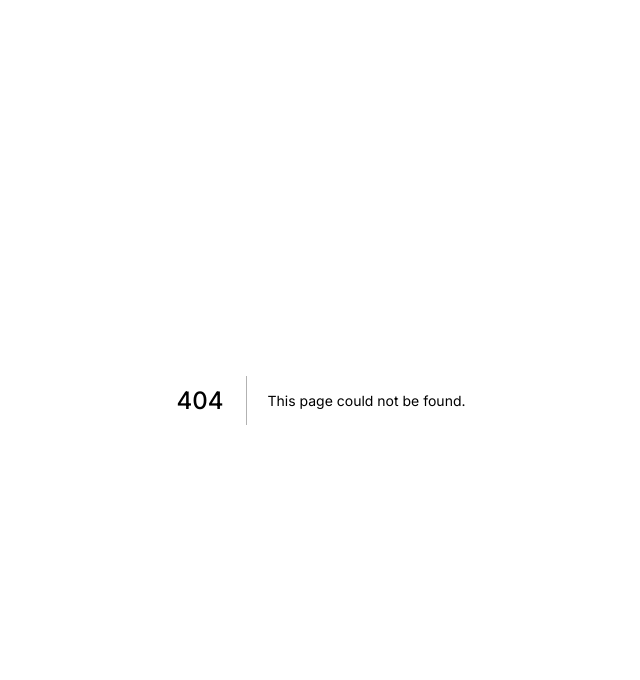
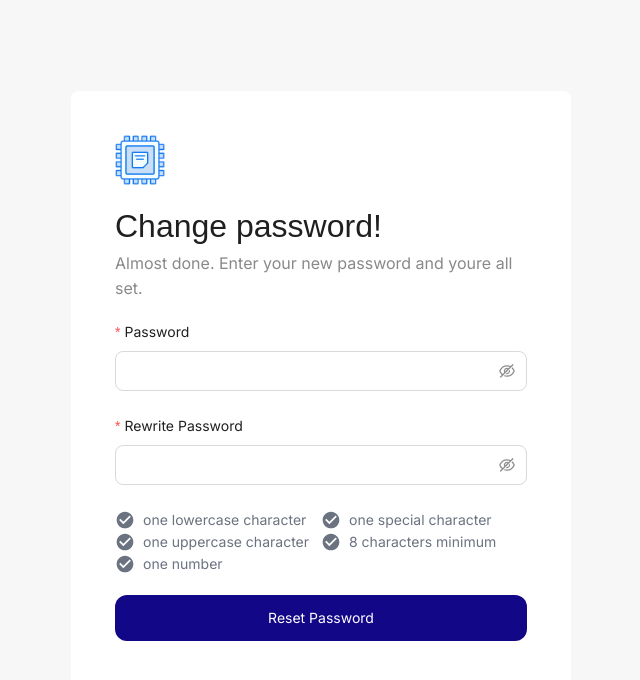
Before and after one commit to linear-digital/b2b-client, a Next.js app: page /auth/change-password in a window 1280 px wide. Before the commit this address had no page. Shown: the top 680 px of the page, without its empty margins (319-959 px from the left). Built offline with nearby package versions, Linux system fonts and the light colour scheme.

Commit message:
update Footer.tsx, page.tsx and globals.css

```diff
--- a/Components/Bars/Footer/Footer.tsx
+++ b/Components/Bars/Footer/Footer.tsx
@@ -10,7 +10,7 @@ import { Button } from 'antd';
 const Footer = () => {
     return (
         <footer className='bg-black w-full  mt-52'>
-            <div className="container grid grid-cols-12 py-10 gap-x-10">
+            <div className="container mx-auto grid grid-cols-12 py-10 gap-x-10">
                 <div className='col-span-3'>
                     <Logo color='white' />
                     <p className='text-sm leading-normal text-white mt-2'>
@@ -89,7 +89,7 @@ const Footer = () => {
                 </div>
             </div>
             <hr />
-            <div className='py-5 text-white container flex justify-between text-sm'>
+            <div className='py-5 text-white container mx-auto flex justify-between text-sm'>
                 <p className='text-sm'>©2024 Your Company</p>
                 <div className='flex gap-x-3'>
                     <Link href={'/'}>
--- /dev/null
+++ b/app/auth/change-password/Form.tsx
@@ -0,0 +1,85 @@
+'use client';
+
+import React from 'react';
+import type { FormProps } from 'antd';
+import { Button, Checkbox, Form, Input } from 'antd';
+import CheckCircleIcon from '@mui/icons-material/CheckCircle';
+
+import Link from 'next/link';
+type FieldType = {
+    rewirte: string;
+    password: string;
+};
+
+const onFinish: FormProps<FieldType>['onFinish'] = (values) => {
+    console.log('Success:', values);
+};
+
+const onFinishFailed: FormProps<FieldType>['onFinishFailed'] = (errorInfo) => {
+    console.log('Failed:', errorInfo);
+};
+
+const ChangePassword: React.FC = () => {
+    const [password, setPassword] = React.useState('');
+    return (
+        <Form
+            name="basic"
+            labelCol={{ span: 14 }}
+            wrapperCol={{ span: 24 }}
+            style={{ maxWidth: 600 }}
+            onFinish={onFinish}
+
+            onFinishFailed={onFinishFailed}
+            autoComplete="off"
+            layout='vertical'
+            className='mt-5'
+        >
+
+            <Form.Item<FieldType>
+                label="Password"
+                name="password"
+                rules={[{ required: true, message: 'Please input your password!' }]}
+            >
+                <Input.Password size='large' onChange={(e) => setPassword(e.target.value)} />
+            </Form.Item>
+            <Form.Item<FieldType>
+                label="Rewrite Password"
+                name="rewirte"
+                rules={[{ required: true, message: 'Please input your password!' }]}
+            >
+                <Input.Password size='large' onChange={(e) => setPassword(e.target.value)} />
+            </Form.Item>
+            <div className='grid grid-cols-2 mb-5  text-gray-500'>
+                <div className="flex items-center gap-2">
+                    <CheckCircleIcon fontSize='small' className={/[a-z]/.test(password) ? 'text-primary' : ''} />
+                    <span>one lowercase character</span>
+                </div>
+                <div className="flex items-center gap-2">
+                    <CheckCircleIcon fontSize='small' className={/[!@#$%^&*(),.?":{}|<>]/.test(password) ? 'text-primary' : ''} />
+                    <span>one special character</span>
+                </div>
+                <div className="flex items-center gap-2">
+                    <CheckCircleIcon fontSize='small' className={/[A-Z]/.test(password) ? 'text-primary' : ''} />
+                    <span>one uppercase character</span>
+                </div>
+                <div className="flex items-center gap-2">
+                    <CheckCircleIcon fontSize='small' className={password.length >= 8 ? 'text-primary' : ''} />
+                    <span>8 characters minimum</span>
+                </div>
+                <div className="flex items-center gap-2">
+                    <CheckCircleIcon fontSize='small' className={/\d/.test(password) ? 'text-primary' : ''} />
+                    <span>one number</span>
+                </div>
+            </div>
+
+            <Form.Item wrapperCol={{ span: 24 }}>
+                <button className='w-full  bg-primary py-3 rounded-xl text-white' type='submit'>
+                    Reset Password
+                </button>
+            </Form.Item>
+
+        </Form>
+    );
+}
+
+export default ChangePassword;
--- /dev/null
+++ b/app/auth/change-password/page.tsx
@@ -0,0 +1,26 @@
+'use client'
+import { Button, Card, Form, Input, Typography } from 'antd';
+import Image from 'next/image';
+import Link from 'next/link';
+import React from 'react';
+import ChangePassword from './Form';
+
+const page = () => {
+    return (
+        <div className='container mx-auto flex items-center justify-center h-screen'>
+            <Card className='w-[500px] min-h-[400px] border-none p-5'>
+                <Image src={'/icons/forgot.png'} alt="forgot" width={50} height={50} />
+                <h1 className='text-[32px] messiri mt-4'>
+                    Change password!
+                </h1>
+                <p className='text-[16px] text-[#898989]'>
+                    Almost done. Enter your new password and youre all set.
+                </p>
+                <ChangePassword />
+
+            </Card>
+        </div>
+    );
+};
+
+export default page;
--- /dev/null
+++ b/app/auth/forgot/[token]/page.tsx
@@ -0,0 +1,29 @@
+'use client'
+import { Button, Card, Form, Input, Typography } from 'antd';
+import Image from 'next/image';
+import Link from 'next/link';
+import React from 'react';
+
+const page = () => {
+    return (
+        <div className='container mx-auto flex items-center justify-center h-screen'>
+            <Card className='w-[500px] min-h-[400px] border-none p-5'>
+                <Image src={'/icons/forgot.png'} alt="forgot" width={50} height={50} />
+                <h1 className='text-[32px] messiri mt-4'>
+                    Verify email
+                </h1>
+                <p className='text-[16px] text-[#898989]'>
+                    A verification code has been sent to you. Enter the code below
+                </p>
+                <div className='w-full mt-5'>
+                    <Input.OTP />
+                </div>
+                <button className='w-full mt-5 bg-primary py-3 rounded-xl text-white'>
+                    Reset Password
+                </button>
+            </Card>
+        </div>
+    );
+};
+
+export default page;
--- /dev/null
+++ b/app/auth/forgot/page.tsx
@@ -0,0 +1,54 @@
+'use client'
+import { Button, Card, Form, Input } from 'antd';
+import Image from 'next/image';
+import Link from 'next/link';
+import React from 'react';
+import ArrowBackOutlinedIcon from '@mui/icons-material/ArrowBackOutlined';
+import { ArrowLeftOutlined } from '@ant-design/icons';
+const page = () => {
+    return (
+        <div className='container mx-auto flex items-center justify-center h-screen'>
+            <Card className='w-[500px] min-h-[400px] border-none'>
+                <Image src={'/icons/forgot.png'} alt="forgot" width={50} height={50} />
+                <h1 className='text-[32px] messiri mt-4'>
+                    Reset your password
+                </h1>
+                <p className='text-[16px] text-[#898989]'>
+                    Have no fear. We’ll email you instructions to reset your passwid. If you dont have access to your email we can try
+                    <u className='text-black ml-2 cursor-pointer'>
+                        account recovery
+                    </u>
+                </p>
+                <Form
+                    name="basic"
+                    labelCol={{ span: 10 }}
+                    wrapperCol={{ span: 24 }}
+                    style={{ maxWidth: 600 }}
+                    autoComplete="off"
+                    layout='vertical'
+                    className='mt-5'
+                >
+                    <Form.Item
+                        label="Email"
+                        name="email"
+                        rules={[{ required: true, message: 'Please input your email!' }]}
+                    >
+                        <Input size='large' />
+                    </Form.Item>
+                    <Form.Item wrapperCol={{ span: 24 }}>
+                        <Button type="primary" htmlType="submit" className="w-full" size='large'>
+                            Submit
+                        </Button>
+                    </Form.Item>
+                </Form>
+                <Link href={'/auth/login'}
+                className='text-sm'
+                >
+                    <ArrowLeftOutlined className='mr-1' />  Back to login
+                </Link>
+            </Card>
+        </div>
+    );
+};
+
+export default page;
--- a/app/auth/login/page.tsx
+++ b/app/auth/login/page.tsx
@@ -13,7 +13,7 @@ const page = () => {
                         Login to account
                     </h2>
                     <p className='text-sm mt-3'>
-                    Enter your credentials to access your account
+                        Enter your credentials to access your account
                     </p>
                     <FormSignup />
                 </div>
--- a/app/globals.css
+++ b/app/globals.css
@@ -38,7 +38,7 @@ body {
 
 
 a:hover {
-    @apply text-primary;
+    @apply text-blue-500;
 }
 
 .sec-title {
@@ -68,3 +68,11 @@ a:hover {
     @apply text-primary;
     cursor: pointer;
 }
+
+.ant-otp {
+    width: 100%;
+}
+.ant-otp input {
+    height: 50px;
+    outline: none;
+}
```
Also changed, not shown: public/icons/Header/Dropdown/Icons.png (added), public/icons/forgot.png (added).
